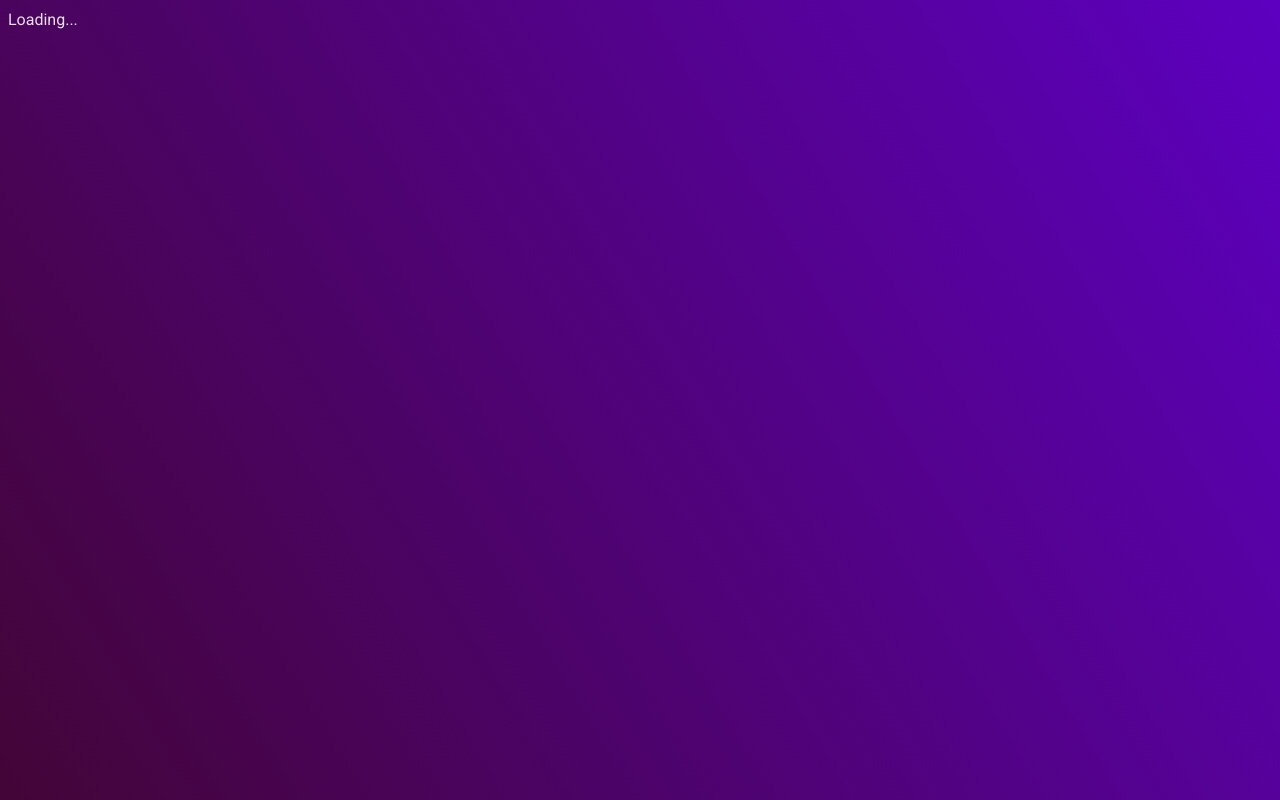
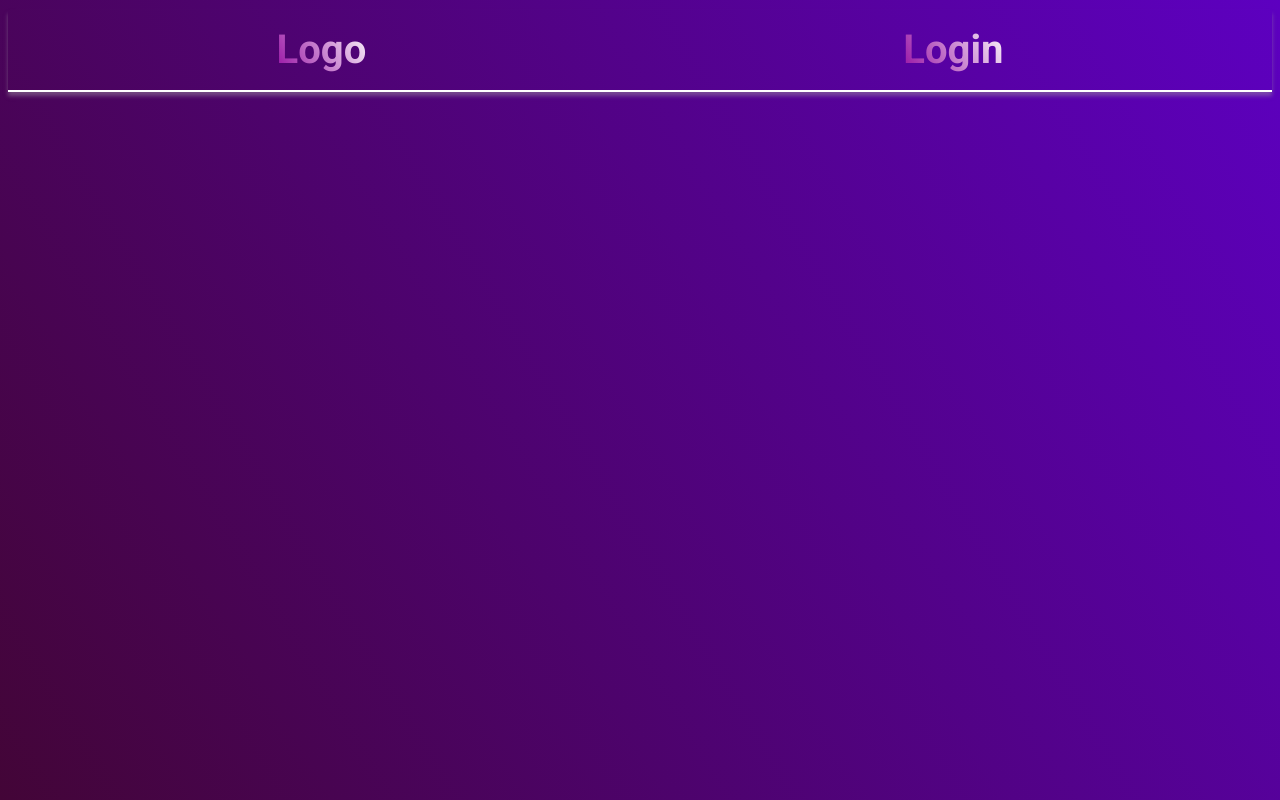
Before and after one commit to YlanGarnier/ChainCert, a React (Vite) app in the folder ChainCert-Front/: page / in a window 1280 px wide. Built offline with nearby package versions, Linux system fonts and the light colour scheme.

Commit message:
add: navbar

```diff
--- a/ChainCert-Front/src/App.tsx
+++ b/ChainCert-Front/src/App.tsx
@@ -1,5 +1,6 @@
 import { BrowserRouter, Route, Routes } from 'react-router-dom';
 import Login from './components/loginForm/loginForm';
+import Navbar from './components/navbar/navbar';
 
 const PlaceholderComponent = () => {
   // Implement the component later
@@ -11,7 +12,7 @@ function App() {
     <>
       <BrowserRouter>
         <Routes>
-          <Route path='/' element={<PlaceholderComponent />} />
+          <Route path='/' element={<Navbar />} />
           <Route path='/login' element={<Login />} />
           <Route path='/user' element={<PlaceholderComponent />} />
           <Route path='/form' element={<PlaceholderComponent />} />
--- /dev/null
+++ b/ChainCert-Front/src/components/navbar/navbar.scss
@@ -0,0 +1,19 @@
+.navbarWrapper {
+    height: 10vh;
+    width: 100%;
+    display: flex;
+    flex-direction: row;
+    align-items: center;
+    justify-content: space-around;
+    border-bottom: 2px solid white;
+    box-shadow: 0px 4px 4px #9b8ca080;
+    transform: translateY(2px);
+
+    h1 {
+        font-weight: 800;
+        font-size: 2.5rem;
+        background: linear-gradient(59deg, #9308a0 0%, #ffffff 100%);
+        -webkit-background-clip: text;
+        -webkit-text-fill-color: transparent;
+    }
+}
--- /dev/null
+++ b/ChainCert-Front/src/components/navbar/navbar.tsx
@@ -0,0 +1,13 @@
+import './navbar.scss';
+
+const Navbar = () => {
+
+  return (
+    <div className='navbarWrapper'>
+      <h1> Logo </h1>
+      <h1 className='navbarLogin'> Login </h1>
+    </div >
+  );
+}
+
+export default Navbar;
--- a/ChainCert-Front/src/index.scss
+++ b/ChainCert-Front/src/index.scss
@@ -5,7 +5,6 @@
   line-height: 1.5;
   font-weight: 400;
 
-  box-sizing: border-box;
   margin: 0;
   padding: 0;
   scroll-behavior: smooth;
```
Also changed, not shown: ChainCert-Front/src/pages/login/loginForm.tsx (deleted, +0 -21 lines), ChainCert-Front/src/pages/loginForm/loginForm.tsx (deleted, +0 -21 lines).
